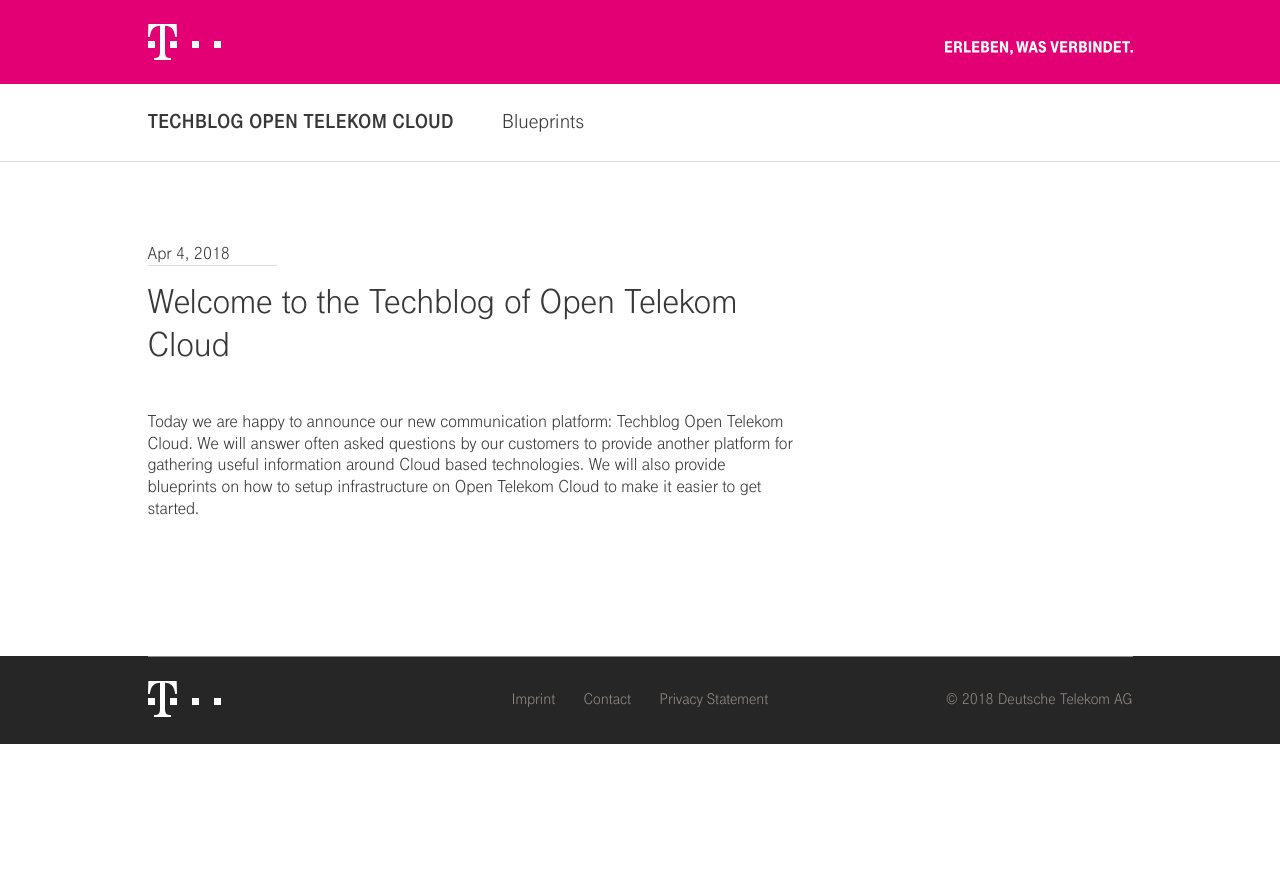
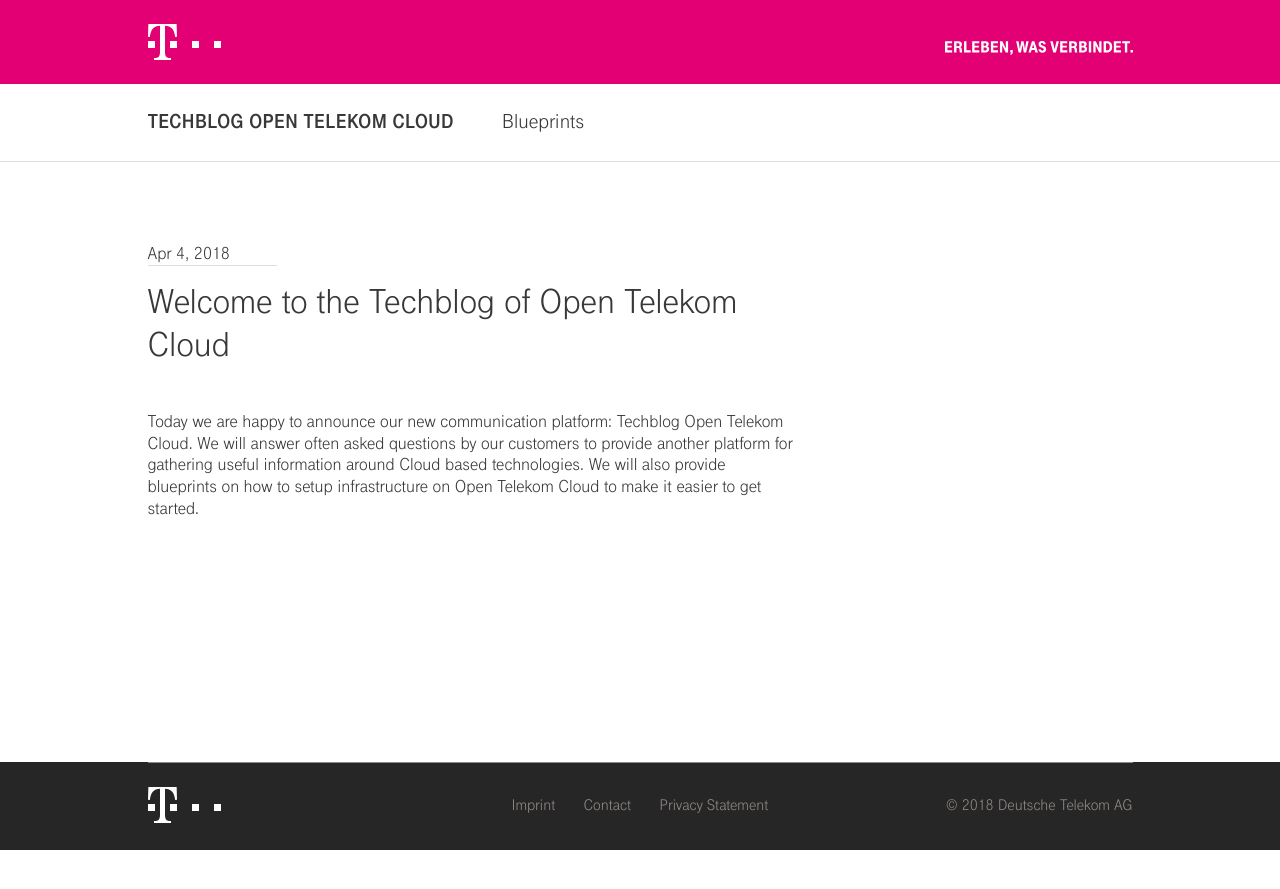
Before and after one commit to opentelekomcloud-infra/techblog, a Jekyll site: the page built from index.md, in a window 1280 px wide. Shown: the top 889 px of the page. Built offline with Jekyll 4.4.1, drawn with Linux system fonts in a browser that asks for light colours; some web fonts are replaced.

Commit message:
min-height increased

```diff
--- a/assets/main.scss
+++ b/assets/main.scss
@@ -18,7 +18,7 @@
 main {
   padding-top: 80px;
   padding-bottom: 80px;
-  min-height: 100px;
+  min-height: 600px;
 }
 
 .post {
```
